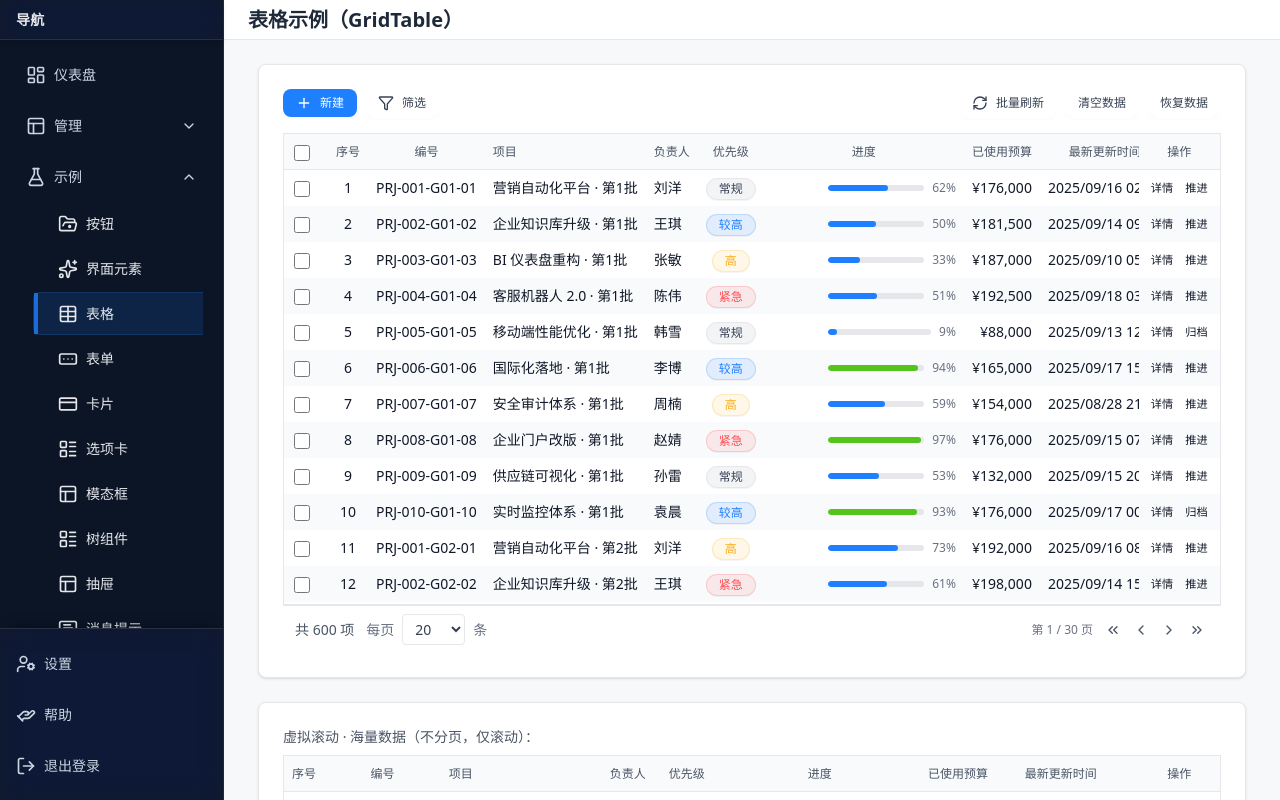
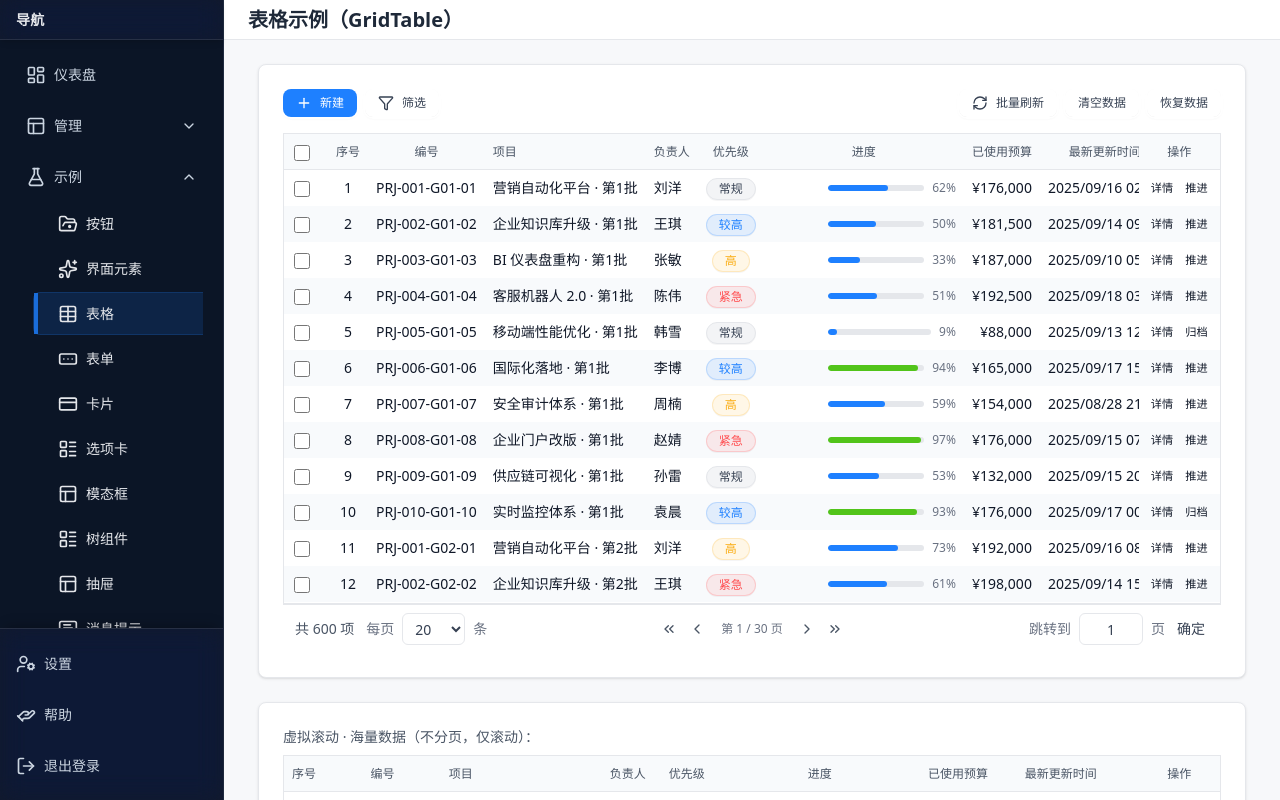
Before and after one commit to zhoumingxuan/sass-ui, a Next.js app: page /demo/table in a window 1280 px wide. Built offline with nearby package versions, Linux system fonts and the light colour scheme.

Commit message:
表格控件修改

```diff
--- a/src/components/GridTable.tsx
+++ b/src/components/GridTable.tsx
@@ -716,7 +716,7 @@ export default function GridTable<T extends Record<string, unknown>>({
   const showEmpty = !loading && isEmpty;
   const showLoading = loading;
 
-  // 分页条（轻量 UI，不喧宾夺主）
+  // 分页条（仅此处重写：布局/间距统一 + 指定页跳转更细致）
   const PaginationBar = () => {
     if (!hasPagination) return null;
     const current = page ?? 1;
@@ -728,14 +728,50 @@ export default function GridTable<T extends Record<string, unknown>>({
 
     const jump = (p: number) => onPageChange?.(Math.min(Math.max(1, p), totalPages));
 
+    // —— 指定页跳转：更严谨的输入与边界 —— //
+    const [raw, setRaw] = useState<string>(String(current));
+    useEffect(() => setRaw(String(current)), [current, totalPages]);
+
+    const clamp = (n: number) => Math.min(Math.max(1, Math.trunc(n)), totalPages);
+    const parseToPage = (v: string): number | null => {
+      if (!v) return null;
+      const n = Number(v);
+      if (!Number.isFinite(n)) return null;
+      return clamp(n);
+    };
+
+    const commit = () => {
+      const n = parseToPage(raw);
+      if (n == null) { setRaw(String(current)); return; }
+      if (n !== current) jump(n);
+    };
+
+    const onKeyDown: React.KeyboardEventHandler<HTMLInputElement> = (e) => {
+      if (e.key === 'Enter') { e.preventDefault(); commit(); }
+      else if (e.key === 'ArrowUp')  { e.preventDefault(); setRaw(String(clamp((Number(raw || current) + 1)))); }
+      else if (e.key === 'ArrowDown'){ e.preventDefault(); setRaw(String(clamp((Number(raw || current) - 1)))); }
+    };
+
+    const disabledNav = showLoading || totalPages <= 1;
+
     return (
-      <div className="flex w-full items-center justify-between border-t border-gray-200 bg-white px-3 py-2 text-sm text-gray-600 select-none">
-        <div className="flex items-center gap-3">
-          {showTotal && <span className="whitespace-nowrap">共 {totalCount} 项</span>}
-          <label className="flex items-center gap-2">
+      <div
+        className={cx(
+          'grid items-center border-t border-gray-200 bg-white px-3 py-2 text-sm text-gray-700 select-none',
+          'grid-cols-[1fr_auto_1fr]' // 左(总数/每页)-中(导航)-右(跳转)
+        )}
+      >
+        {/* 左侧：总数 + 每页 */}
+        <div className="flex items-center gap-3 min-w-0">
+          {showTotal && (
+            <span className="shrink-0 text-gray-600">
+              共 <span className="tabular-nums">{totalCount}</span> 项
+            </span>
+          )}
+          <label className="flex items-center gap-2 shrink-0">
             <span className="text-gray-500">每页</span>
             <select
-              className="rounded border border-gray-200 bg-white px-2 py-1 text-sm text-gray-700 hover:border-gray-300 focus:outline-none focus:ring-1 focus:ring-primary/30"
+              className="h-8 rounded-md border border-gray-200 bg-white px-2 text-sm text-gray-700 hover:border-gray-300 focus:outline-none focus:ring-1 focus:ring-primary/30"
               value={size}
               onChange={(e) => onPageSizeChange?.(parseInt(e.target.value, 10))}
             >
@@ -747,25 +783,47 @@ export default function GridTable<T extends Record<string, unknown>>({
           </label>
         </div>
 
-                <div className="flex items-center gap-2">
-                    <span className="text-xs text-gray-500">
-                        第 {current} / {totalPages} 页
-                    </span>
-                    <div className="flex items-center gap-1" data-table-row-trigger="ignore" aria-label="分页控制">
-                        <ActionLink onClick={() => jump(1)} disabled={atFirst} aria-label="首页 (Alt+Home)">
+        {/* 中间：分页导航（统一高度/间距） */}
+        <div className="flex items-center justify-center gap-1">
+          <ActionLink onClick={() => jump(1)} disabled={disabledNav || atFirst} aria-label="首页 (Alt+Home)">
             <ChevronsLeft className="h-4 w-4" />
           </ActionLink>
-                        <ActionLink onClick={() => jump(current - 1)} disabled={atFirst} aria-label="上一页 (Alt+←)">
+          <ActionLink onClick={() => jump(current - 1)} disabled={disabledNav || atFirst} aria-label="上一页 (Alt+←)">
             <ChevronLeft className="h-4 w-4" />
           </ActionLink>
-                        <ActionLink onClick={() => jump(current + 1)} disabled={atLast} aria-label="下一页 (Alt+→)">
+
+          <span className="mx-2 text-xs text-gray-500 select-none">
+            第 <span className="tabular-nums">{current}</span> / <span className="tabular-nums">{totalPages}</span> 页
+          </span>
+
+          <ActionLink onClick={() => jump(current + 1)} disabled={disabledNav || atLast} aria-label="下一页 (Alt+→)">
             <ChevronRight className="h-4 w-4" />
           </ActionLink>
-                        <ActionLink onClick={() => jump(totalPages)} disabled={atLast} aria-label="末页 (Alt+End)">
+          <ActionLink onClick={() => jump(totalPages)} disabled={disabledNav || atLast} aria-label="末页 (Alt+End)">
             <ChevronsRight className="h-4 w-4" />
           </ActionLink>
+        </div>
 
-                    </div>
+        {/* 右侧：指定页跳转（更细致） */}
+        <div className="flex items-center justify-end gap-2 min-w-0" data-table-row-trigger="ignore">
+          <label className="flex items-center gap-2">
+            <span className="text-gray-500 shrink-0">跳转到</span>
+            <input
+              type="text"
+              inputMode="numeric"
+              pattern="[0-9]*"
+              value={raw}
+              onChange={(e) => setRaw(e.target.value.replace(/[^\d]/g, ''))}
+              onKeyDown={onKeyDown}
+              onBlur={() => setRaw(String(parseToPage(raw) ?? current))}
+              className="h-8 w-16 rounded-md border border-gray-200 bg-white px-2 text-sm text-gray-700 hover:border-gray-300 focus:outline-none focus:ring-1 focus:ring-primary/30 text-center tabular-nums"
+              aria-label="输入页码并回车或点击确定跳转"
+            />
+            <span className="text-gray-500 shrink-0">页</span>
+          </label>
+          <ActionLink emphasized onClick={commit} disabled={parseToPage(raw) === current} aria-label="确定跳转">
+            确定
+          </ActionLink>
         </div>
       </div>
     );
```
Lines whose indentation alone changed are shown as unchanged.
